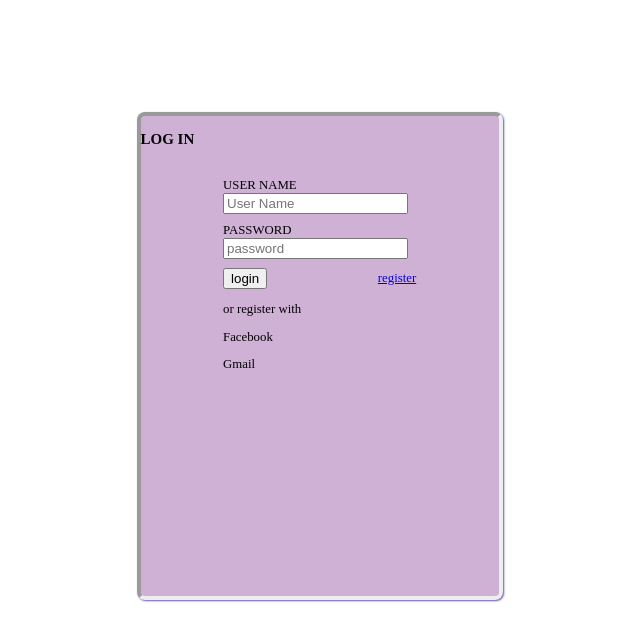
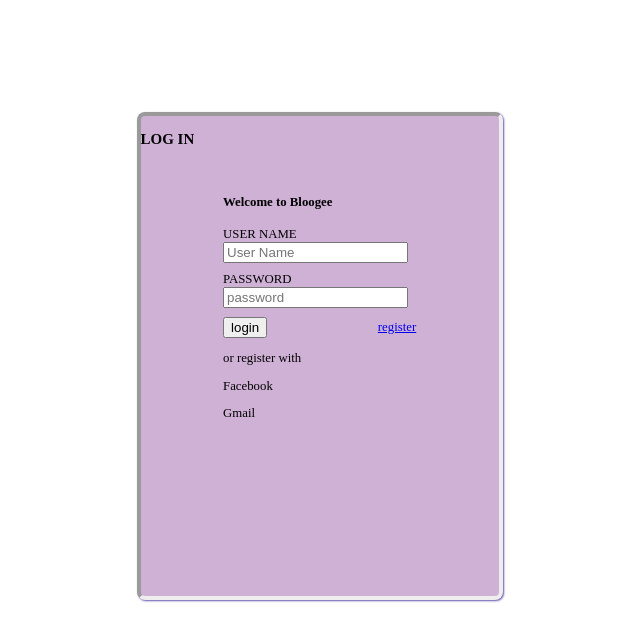
Before and after one commit to nomnom0418/WD66P_Group_9_Activities, a PHP site: page /form.html in a window 1280 px wide. Shown: the top 640 px of the page, without its empty margins (393-1033 px from the left). Run offline with PHP 8.4, Linux system fonts and the light colour scheme.

Commit message:
wip I fixed this again tommorow nigth this is frommy mp2

```diff
--- a/Serato_Edmond/activity6/form.css
+++ b/Serato_Edmond/activity6/form.css
@@ -1,4 +1,4 @@
-bo{
+body{
   margin: 0;
   padding: 0;
   box-sizing: border-box;
--- a/Serato_Edmond/activity6/form.html
+++ b/Serato_Edmond/activity6/form.html
@@ -10,6 +10,8 @@
   <form action="submit" method="post">
     <h3>LOG IN</h3><br />
     <div class="formContainer">
+      <h4>Welcome to Bloogee</h4>
+      <div id="myAlert" class="myAlert"></div>
       <div class="userName">
         <label class="userName" for="userName">USER NAME</label> <br />
         <input type="text" name="userName" id="userName" class="control" placeholder="User Name" required=""><br />
```
